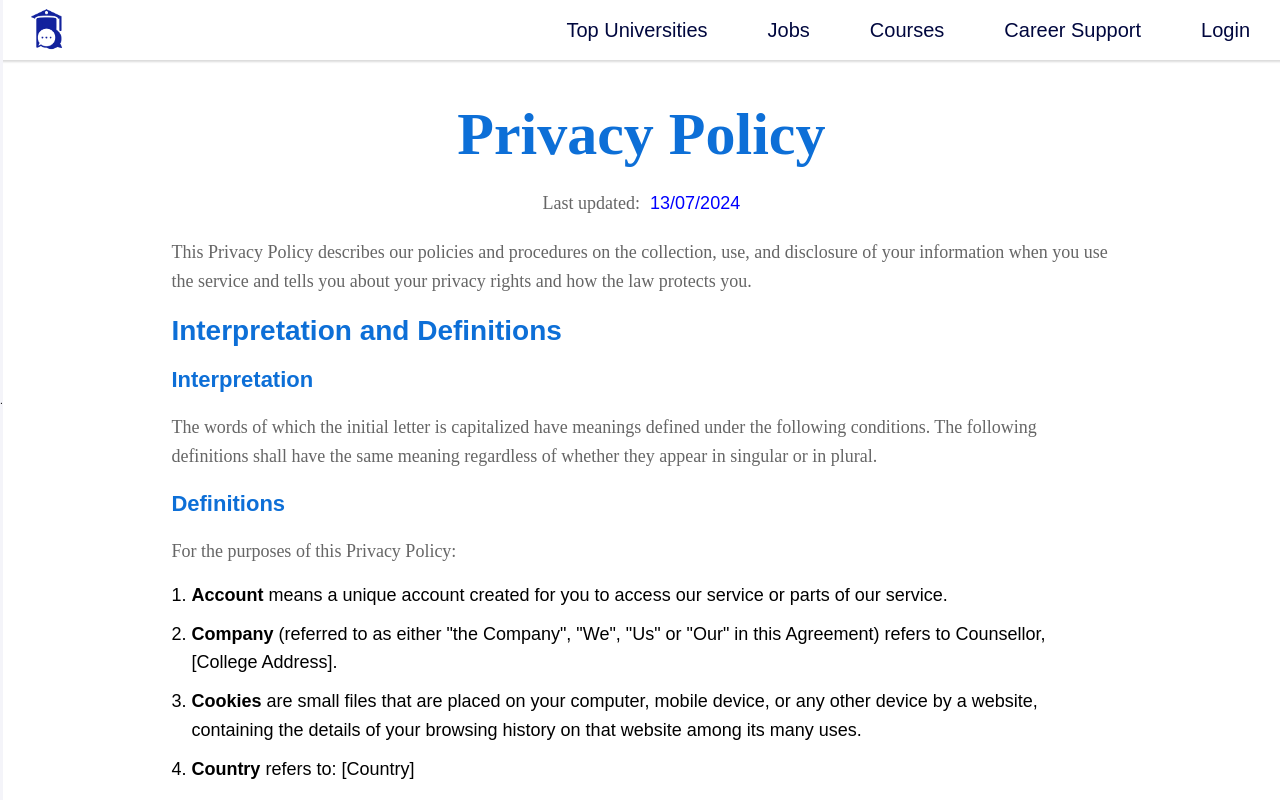
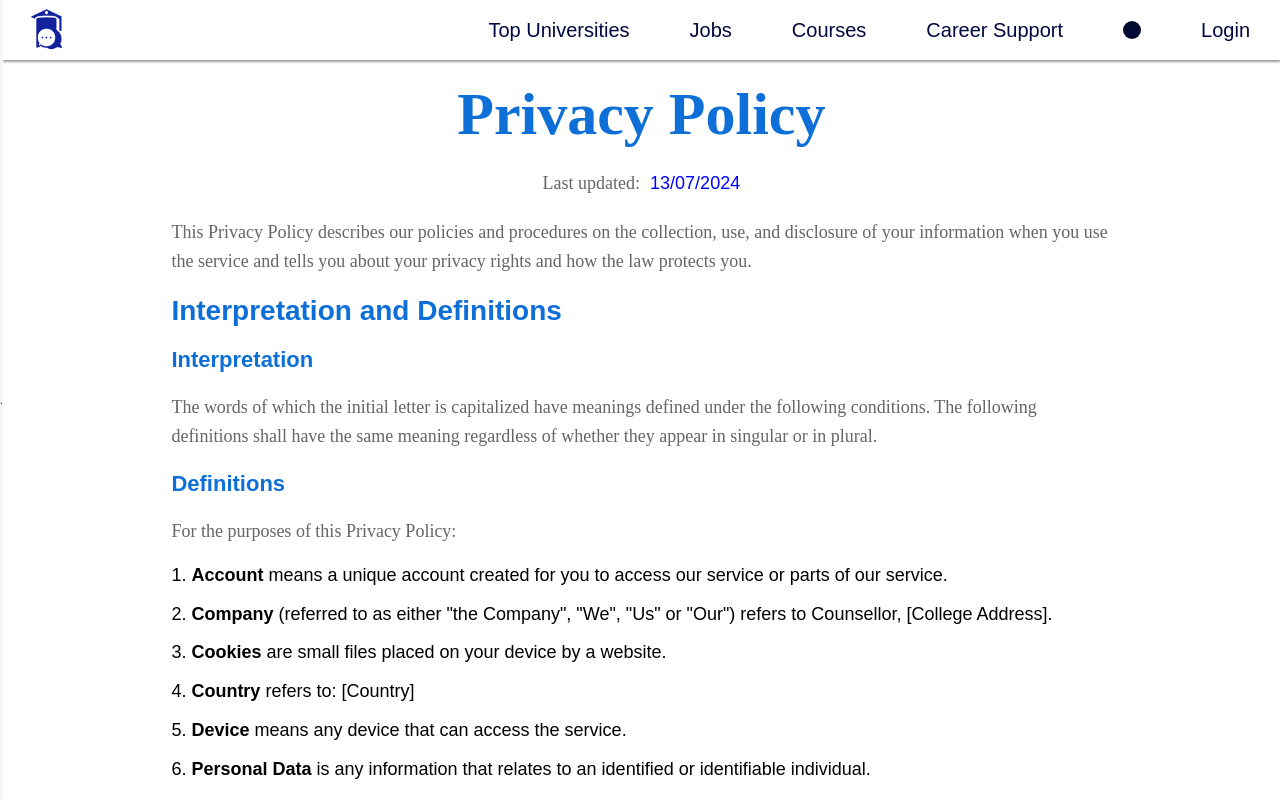
Before and after one commit to Counselllor/Counsellor-Web, a React (Vite) app: page /privacy-policy in a window 1280 px wide. Built offline with nearby package versions, Linux system fonts and the light colour scheme; a web font is replaced by a local one.

Commit message:
Update Privacy.jsx

```diff
--- a/src/components/Privacy-Policy/Privacy.jsx
+++ b/src/components/Privacy-Policy/Privacy.jsx
@@ -1,19 +1,39 @@
-import React, { useState, useEffect } from "react";
+import React, { useState, useEffect, useCallback, useContext } from "react";
 import "./Privacy.css";
 import { Link } from "react-router-dom";
 import Footer from "../Footer/Footer";
-import Navbar from "../Navbar/Navbar";
-
-
-const Breadcrumb = () => {
-  return (
-    <nav className="breadcrumb">
-    </nav>
-  );
-};
+import { signOut } from "firebase/auth";
+import { auth } from "../../firebase/auth";
+import { Switch } from "antd";
+import { ThemeContext } from "../../App";
+import Logo from "../../assets/logo.webp";
+import "../../assets/logo.webp";
+import "../../components/Navbar/Navbar.css";
 
 const Privacy = () => {
   const [lastUpdatedDate, setLastUpdatedDate] = useState('');
+  const [menuOpen, setMenuOpen] = useState(false);
+  const { theme, toggleTheme } = useContext(ThemeContext);
+  const [isLoggedIn, setLogin] = useState(localStorage.getItem('login'));
+
+  const handleThemeChange = useCallback(() => {
+    toggleTheme();
+  }, [toggleTheme]);
+
+  const toggleMenu = () => {
+    setMenuOpen(!menuOpen);
+  };
+
+  const handleSignOut = () => {
+    signOut(auth)
+      .then(() => {
+        localStorage.removeItem('login');
+        setLogin(false);
+      })
+      .catch((err) => {
+        alert(err.message);
+      });
+  };
 
   useEffect(() => {
     const updateDate = () => {
@@ -34,11 +54,44 @@ const Privacy = () => {
 
   return (
     <>
-    <div className="main">      <Navbar/>
+      <nav className="navbar fixed">
+        <div className="logo">
+          <img src={Logo} alt="Logo" />
+        </div>
+        <div className={`menu ${menuOpen ? "show" : ""}`}>
+          <ul>
+            <li><Link to="/topuniversities">Top Universities</Link></li>
+            <li><Link to="/jobs">Jobs</Link></li>
+            <li><Link to="/courses">Courses</Link></li>
+            <li><Link to="/careersupport">Career Support</Link></li>
+            <li className='dot'><Link to="error">•</Link></li>
+            {!isLoggedIn ? (
+              <li><Link to="/" onClick={handleSignOut}>Login</Link></li>
+            ) : (
+              <>
+                <li><Link to="/" onClick={handleSignOut}>Log Out</Link></li>
+                <li><button className='profile_btn'>Profile</button></li>
+                <li>
+                  <Switch
+                    onChange={handleThemeChange}
+                    checked={theme === "dark"}
+                    checkedChildren="Dark Mode"
+                    unCheckedChildren="Light Mode"
+                  />
+                </li>
+              </>
+            )}
+          </ul>
+        </div>
+        <div className="hamburger" onClick={toggleMenu}>
+          <div className={`bar ${menuOpen ? 'open' : ''}`} />
+          <div className={`bar ${menuOpen ? 'open' : ''}`} />
+          <div className={`bar ${menuOpen ? 'open' : ''}`} />
+        </div>
+      </nav>
 
-
+      <div className="main">
         <div className="privacy-policy-container">
-        <Breadcrumb />
           <div className="privacy-policy-content">
             <h1>Privacy Policy</h1>
             <p className="date">
@@ -61,32 +114,12 @@ const Privacy = () => {
             <h3 className="sub-title">Definitions</h3>
             <p>For the purposes of this Privacy Policy:</p>
             <ul className="definitions-list">
-            <li>
-              <strong>Account</strong> means a unique account created for you to
-              access our service or parts of our service.
-            </li>
-            <li>
-              <strong>Company</strong> (referred to as either "the Company",
-              "We", "Us" or "Our" in this Agreement) refers to Counsellor,
-              [College Address].
-            </li>
-            <li>
-              <strong>Cookies</strong> are small files that are placed on your
-              computer, mobile device, or any other device by a website,
-              containing the details of your browsing history on that website
-              among its many uses.
-            </li>
-            <li>
-              <strong>Country</strong> refers to: [Country]
-            </li>
-            <li>
-              <strong>Device</strong> means any device that can access the
-              service such as a computer, a cellphone, or a digital tablet.
-            </li>
-            <li>
-              <strong>Personal Data</strong> is any information that relates to
-              an identified or identifiable individual.
-            </li>
+              <li><strong>Account</strong> means a unique account created for you to access our service or parts of our service.</li>
+              <li><strong>Company</strong> (referred to as either "the Company", "We", "Us" or "Our") refers to Counsellor, [College Address].</li>
+              <li><strong>Cookies</strong> are small files placed on your device by a website.</li>
+              <li><strong>Country</strong> refers to: [Country]</li>
+              <li><strong>Device</strong> means any device that can access the service.</li>
+              <li><strong>Personal Data</strong> is any information that relates to an identified or identifiable individual.</li>
             </ul>
             <h2 className="title">Collecting and Using Your Personal Data</h2>
             <h3 className="sub-title">Types of Data Collected</h3>
@@ -96,8 +129,7 @@ const Privacy = () => {
             personally identifiable information that can be used to contact or
             identify you. Personally identifiable information may include, but
             is not limited to:
-          </p>
-          <ul className="personal-data">
+          </p>            <ul className="personal-data">
               <li>Email address</li>
               <li>First name and last name</li>
               <li>Phone number</li>
@@ -115,12 +147,9 @@ const Privacy = () => {
            </ul>
 
             <h3 className="sub-title">Contact Us</h3>
-          <p>
-          If you have any questions or comments about this policy, you may email us at <a href="mailto:counsellorweb@support.com">counsellorweb@support.com</a>
-          </p>
+            <p>If you have any questions or comments about this policy, you may email us at <a href="mailto:counsellorweb@support.com">counsellorweb@support.com</a></p>
           </div>
         </div>
-
       </div>
       <Footer />
     </>
```
Lines whose indentation alone changed are shown as unchanged.
